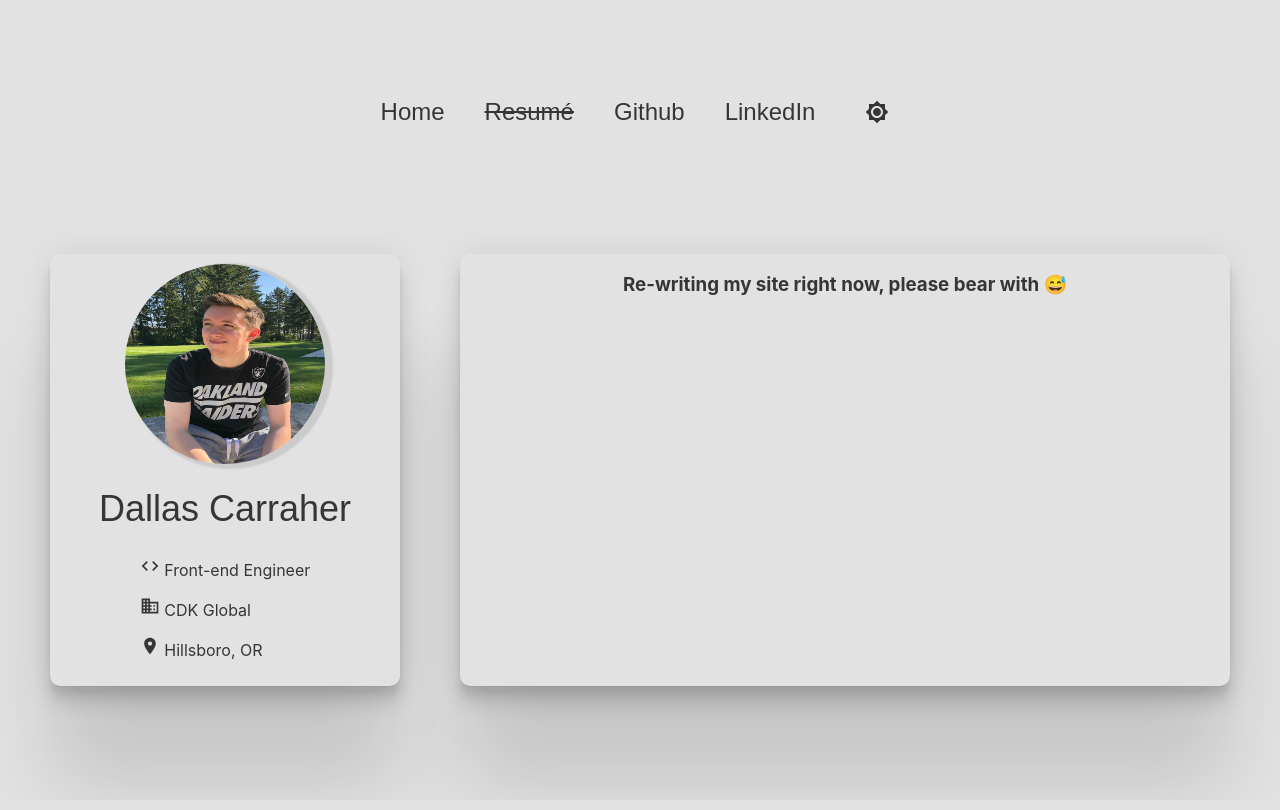
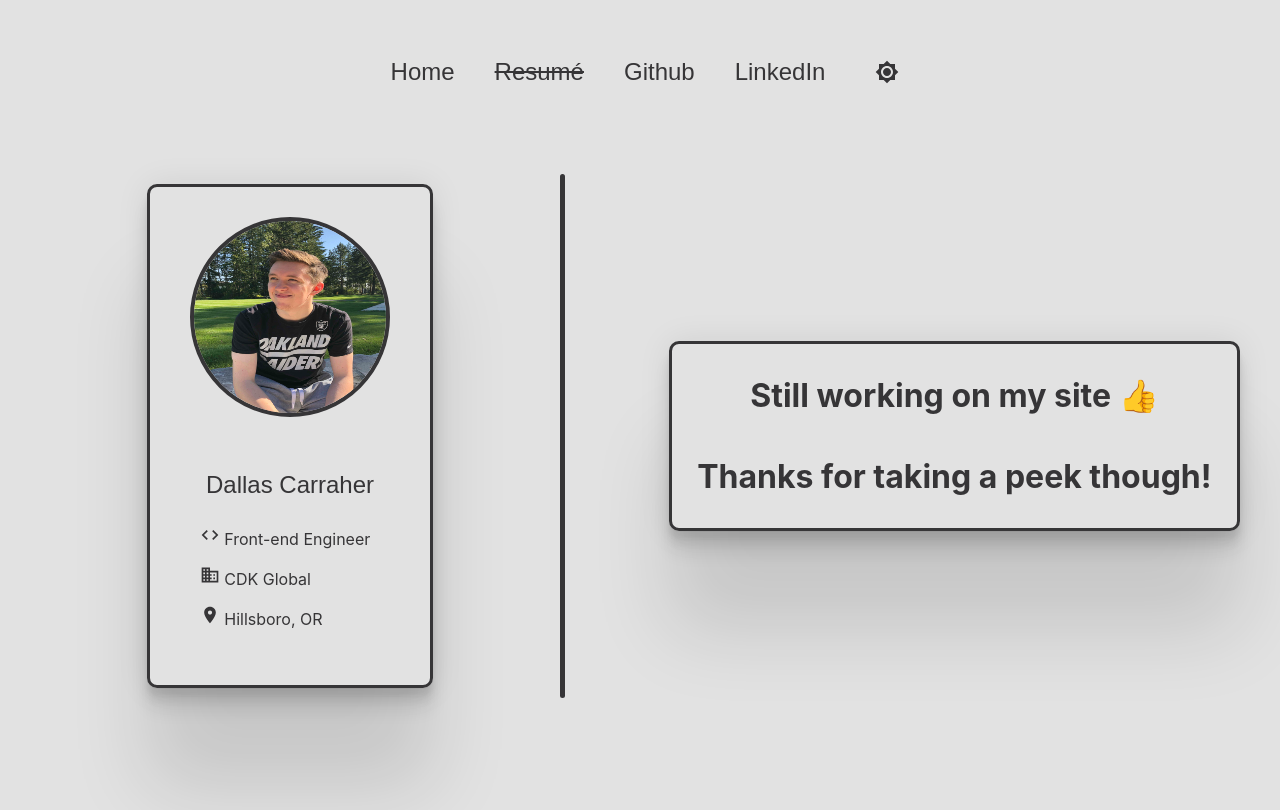
Before and after one commit to DallasCarraher/dallascarraher.dev, a React (Create React App) app: page / in a window 1280 px wide. Built offline with nearby package versions, Linux system fonts and the light colour scheme.

Commit message:
making good progress today

```diff
--- a/package.json
+++ b/package.json
@@ -19,6 +19,7 @@
     "react": "^17.0.1",
     "react-dom": "^17.0.1",
     "react-scripts": "^4.0.1",
+    "react-spring": "^8.0.27",
     "styled-components": "^5.2.1"
   },
   "devDependencies": {
--- a/src/components/Avatar.jsx
+++ b/src/components/Avatar.jsx
@@ -3,11 +3,12 @@ import styled from 'styled-components'
 import { string } from 'prop-types'
 
 const Image = styled.img`
-  box-shadow: 5px 2px 2px 3px rgba(0, 0, 0, 0.1);
-  margin: 10px;
-  height: 200px;
-  width: 200px;
-  border-radius: 100%;
+  /* box-shadow: 5px 2px 2px 3px rgba(0, 0, 0, 0.1); */
+  margin: 20px;
+  height: ${(props) => props.size};
+  width: ${(props) => props.size};
+  border: ${(props) => `solid ${props.theme.text} 4px`};
+  border-radius: 50%;
   user-select: none;
   -moz-user-select: none;
   -webkit-user-drag: none;
@@ -15,12 +16,17 @@ const Image = styled.img`
   -ms-user-select: none;
 `
 
-export const Avatar = ({ src }) => (
+export const Avatar = ({ src, size }) => (
   <span>
-    <Image src={src} />
+    <Image src={src} size={size} />
   </span>
 )
 
 Avatar.propTypes = {
   src: string.isRequired,
+  size: string,
 }
+
+Avatar.defaultProps = {
+  size: '150px',
+}
--- a/src/components/Button.jsx
+++ b/src/components/Button.jsx
@@ -1,25 +1,7 @@
 import React from 'react'
 import styled from 'styled-components'
-import { func, element, string, bool } from 'prop-types'
-
-const FONT_SIZE = {
-  SMALL: '16px',
-  MEDIUM: '24px',
-  LARGE: '36px',
-}
-
-const getFontSize = (size) => {
-  switch (size) {
-    case 'small':
-      return FONT_SIZE.SMALL
-    case 'medium':
-      return FONT_SIZE.MEDIUM
-    case 'large':
-      return FONT_SIZE.LARGE
-    default:
-      return FONT_SIZE.SMALL
-  }
-}
+import { func, string, bool, any } from 'prop-types'
+import getFontSize from 'utils/getFontSize'
 
 const StyledButton = styled.button`
   color: ${(props) => props.theme.text};
@@ -59,13 +41,14 @@ export const Button = ({ children, onClick, size, disabled }) => {
 }
 
 Button.propTypes = {
-  children: element.isRequired,
-  onClick: func.isRequired,
+  children: any.isRequired,
+  onClick: func,
   size: string,
   disabled: bool,
 }
 
 Button.defaultProps = {
+  onClick: () => {},
   size: 'small',
   disabled: false,
 }
--- a/src/components/Card.jsx
+++ b/src/components/Card.jsx
@@ -1,15 +1,17 @@
 import React from 'react'
 import styled from 'styled-components'
-import { string, element } from 'prop-types'
+import { string, element, oneOfType, arrayOf } from 'prop-types'
 
 const StyledCard = styled.div`
   display: flex;
   flex-direction: ${(props) => props.flexDirection};
   align-items: ${(props) => props.alignItems};
   margin: ${(props) => props.margin};
+  padding: ${(props) => props.padding};
   width: ${(props) => props.width};
   max-width: ${(props) => props.maxWidth || '100%'};
   border-radius: 10px;
+  border: ${(props) => `solid ${props.theme.text} 3px`};
   box-shadow: 0px 1px 1px rgba(0, 0, 0, 0.034),
     0 6.7px 5.3px rgba(0, 0, 0, 0.048), 0 12.5px 10px rgba(0, 0, 0, 0.06),
     0 22.3px 17.9px rgba(0, 0, 0, 0.072), 0 1px 33.4px rgba(0, 0, 0, 0.086),
@@ -19,9 +21,10 @@ const StyledCard = styled.div`
 export const Card = (props) => {
   return (
     <StyledCard
-      flexDirection={props.flexDirection}
+      flexDirection={props.direction}
       alignItems={props.alignItems}
-      margin={props.margin}
+      margin={props.m}
+      padding={props.p}
       width={props.width}
       maxWidth={props.maxWidth}
     >
@@ -31,19 +34,21 @@ export const Card = (props) => {
 }
 
 Card.propTypes = {
-  children: element,
-  flexDirection: string,
+  children: oneOfType([arrayOf(element), element]),
+  direction: string,
   alignItems: string,
-  margin: string,
+  m: string,
+  p: string,
   width: string,
   maxWidth: string,
 }
 
 Card.defaultProps = {
   children: React.createElement('div'),
-  flexDirection: 'column',
+  direction: 'column',
   alignItems: 'center',
-  margin: '0px',
+  m: '10px',
+  p: '10px',
   width: '100%',
   maxWidth: '100%',
 }
--- /dev/null
+++ b/src/components/Flex.jsx
@@ -0,0 +1,42 @@
+import React from 'react'
+import styled from 'styled-components'
+import { element, string, arrayOf, oneOfType } from 'prop-types'
+
+const FlexContainer = styled.div`
+  display: flex;
+  flex-direction: ${(props) => props.direction};
+  justify-content: ${(props) => props.justifyContent};
+  align-items: ${(props) => props.alignItems};
+  text-align: ${(props) => props.textAlign};
+  flex-wrap: nowrap;
+  @media (max-width: 960px) {
+    flex-wrap: wrap;
+  }
+  width: ${(props) => props.w};
+  max-width: ${(props) => props.maxWidth};
+  margin: ${(props) => props.m};
+  padding: ${(props) => props.p};
+`
+
+export const Flex = (props) => <FlexContainer {...props} />
+
+Flex.propTypes = {
+  children: oneOfType([arrayOf(element), element]).isRequired,
+  justifyContent: string,
+  alignItems: string,
+  textAlign: string,
+  maxWidth: string,
+  w: string,
+  m: string,
+  p: string,
+}
+
+Flex.defaultProps = {
+  justifyContent: 'center',
+  alignItems: 'left',
+  textAlign: 'center',
+  maxWidth: '100%',
+  w: '100%',
+  m: '10px',
+  p: '10px',
+}
--- a/src/components/Home.jsx
+++ b/src/components/Home.jsx
@@ -1,43 +1,44 @@
 import React from 'react'
 import styled from 'styled-components'
-// import { Flex } from './Flex'
+import { Flex } from './Flex'
 import { Profile } from './Profile'
 import { Nav } from './Nav'
 import { Card } from './Card'
 
-const Layout = styled.section`
-  display: ${(props) => props.display || 'flex'};
-  flex-direction: ${(props) => props.flexDirection};
-  flex-wrap: nowrap;
-  @media (max-width: 960px) {
-    flex-wrap: wrap;
-  }
-  align-items: ${(props) => props.alignItems || 'left'};
-  text-align: ${(props) => props.textAlign || 'center'};
-  justify-content: ${(props) => props.justifyContent || 'center'};
-  width: ${(props) => props.width || '100%'};
-  padding: ${(props) => props.padding || '10px'};
+const Announcement = styled.h1`
+  user-select: none;
 `
 
-const Announcement = styled.h1`
-  user-select: none;
-  text-align: center;
+const Divider = styled.div`
+  border-left: ${(props) => `solid ${props.theme.text} 5px`};
+  border-radius: 20px;
 `
 
 export function Home() {
   return (
-    <Layout flexDirection="column">
-      <Layout flexDirection="column" alignItems="center">
+    <>
+      <Flex alignItems="center">
         <Nav />
-      </Layout>
-      <Layout>
-        <Profile />
-        <Card margin="30px" maxWidth="800px">
-          <Announcement>
-            Re-writing my site right now, please bear with 😅
-          </Announcement>
-        </Card>
-      </Layout>
-    </Layout>
+      </Flex>
+      <Flex>
+        <Flex
+          direction="column"
+          justifyContent="flex-start"
+          alignItems="center"
+          maxWidth="500px"
+        >
+          <Profile />
+        </Flex>
+        <Flex direction="row" justifyContent="flex-start" w="10%">
+          <Divider />
+        </Flex>
+        <Flex direction="column" alignItems="center" m="30px">
+          <Card margin="30px" maxWidth="800px">
+            <Announcement>Still working on my site 👍</Announcement>
+            <Announcement>Thanks for taking a peek though!</Announcement>
+          </Card>
+        </Flex>
+      </Flex>
+    </>
   )
 }
--- a/src/components/Nav.jsx
+++ b/src/components/Nav.jsx
@@ -5,26 +5,19 @@ import { Button } from './Button'
 import { Anchor } from './Anchor'
 import { ThemeIconButton } from './ThemeIconButton'
 
-const StyledHeader = styled.header`
-  position: sticky;
-  top: 0px;
+const StyledNav = styled.nav`
   display: flex;
   flex-direction: row;
-  justify-content: space-between;
+  justify-content: space-around;
   flex-wrap: wrap;
-  padding: 20px;
-  margin: 30px;
+  padding: 10px;
+  margin: 0px;
   align-items: center;
-  /* border-radius: 10px;
-  box-shadow: 0px 1px 1px rgba(0, 0, 0, 0.034),
-    0 6.7px 5.3px rgba(0, 0, 0, 0.048), 0 12.5px 10px rgba(0, 0, 0, 0.06),
-    0 22.3px 17.9px rgba(0, 0, 0, 0.072), 0 1px 33.4px rgba(0, 0, 0, 0.086),
-    0 100px 80px rgba(0, 0, 0, 0.12); */
 `
 
 export const Nav = () => {
   return (
-    <StyledHeader>
+    <StyledNav>
       <Link to="/">
         <Button size="medium">Home</Button>
       </Link>
@@ -40,6 +33,6 @@ export const Nav = () => {
         <Anchor url="https://linkedin.com/in/dallascarraher/" text="LinkedIn" />
       </Button>
       <ThemeIconButton />
-    </StyledHeader>
+    </StyledNav>
   )
 }
--- a/src/components/Profile.jsx
+++ b/src/components/Profile.jsx
@@ -3,9 +3,12 @@ import styled from 'styled-components'
 import CodeIcon from '@material-ui/icons/Code'
 import BusinessIcon from '@material-ui/icons/Business'
 import LocationOnIcon from '@material-ui/icons/LocationOn'
+import { Flex } from './Flex'
 import { Avatar } from './Avatar'
 import { Card } from './Card'
 import picture from 'img/avatar.jpg'
+import getFontSize from 'utils/getFontSize'
+// import useCheckForMobile from './useCheckForMobile'
 
 const codeIcon = <CodeIcon fontSize="small" className="sm-icons" />
 const companyIcon = <BusinessIcon fontSize="small" className="sm-icons" />
@@ -13,11 +16,11 @@ const locationIcon = <LocationOnIcon fontSize="small" className="sm-icons" />
 
 const MyName = styled.button`
   color: ${(props) => props.theme.text};
-  font-size: 36px;
+  font-size: ${({ size }) => getFontSize(size)};
+  padding: 10px;
   border: none;
   background-color: transparent;
   outline: none;
-  padding: 10px;
   user-select: none;
   :hover {
     cursor: pointer;
@@ -38,6 +41,7 @@ const MyName = styled.button`
 
 const InfoSection = styled.div`
   text-align: left;
+  padding-left: 30px;
   padding-bottom: 10px;
 `
 
@@ -45,16 +49,29 @@ const InfoLine = styled.p`
   font-size: 16px;
 `
 
+const ProfileContainer = styled.div`
+  /* @media (min-width: 960px) {
+    margin-left: 20%;
+    background-color: gray;
+  } */
+`
+
 export function Profile() {
+  // const mobile = useCheckForMobile() < 960
+
   return (
-    <Card margin="30px" maxWidth="350px">
-      <Avatar src={picture} />
-      <MyName>Dallas Carraher</MyName>
+    <ProfileContainer>
+      <Card direction="column" p="10px" maxWidth="300px">
+        <Avatar src={picture} size="200px" />
+        <Flex direction="column">
+          <MyName size="medium">Dallas Carraher</MyName>
           <InfoSection>
             <InfoLine> {codeIcon} Front-end Engineer</InfoLine>
             <InfoLine> {companyIcon} CDK Global</InfoLine>
             <InfoLine> {locationIcon} Hillsboro, OR</InfoLine>
           </InfoSection>
+        </Flex>
       </Card>
+    </ProfileContainer>
   )
 }
--- /dev/null
+++ b/src/utils/getFontSize.js
@@ -0,0 +1,18 @@
+const FONT_SIZE = {
+  SMALL: '16px',
+  MEDIUM: '24px',
+  LARGE: '36px',
+}
+
+export default function getFontSize(size) {
+  switch (size) {
+    case 'small':
+      return FONT_SIZE.SMALL
+    case 'medium':
+      return FONT_SIZE.MEDIUM
+    case 'large':
+      return FONT_SIZE.LARGE
+    default:
+      return FONT_SIZE.SMALL
+  }
+}
```
Also changed, not shown: src/components/Grid.jsx (added, +23 -0 lines), src/components/useCheckForMobile.js (renamed from src/components/old/useCheckForMobile.js), 1 other file (tests, documents, lock files or other folders). Lines whose indentation alone changed are shown as unchanged.
